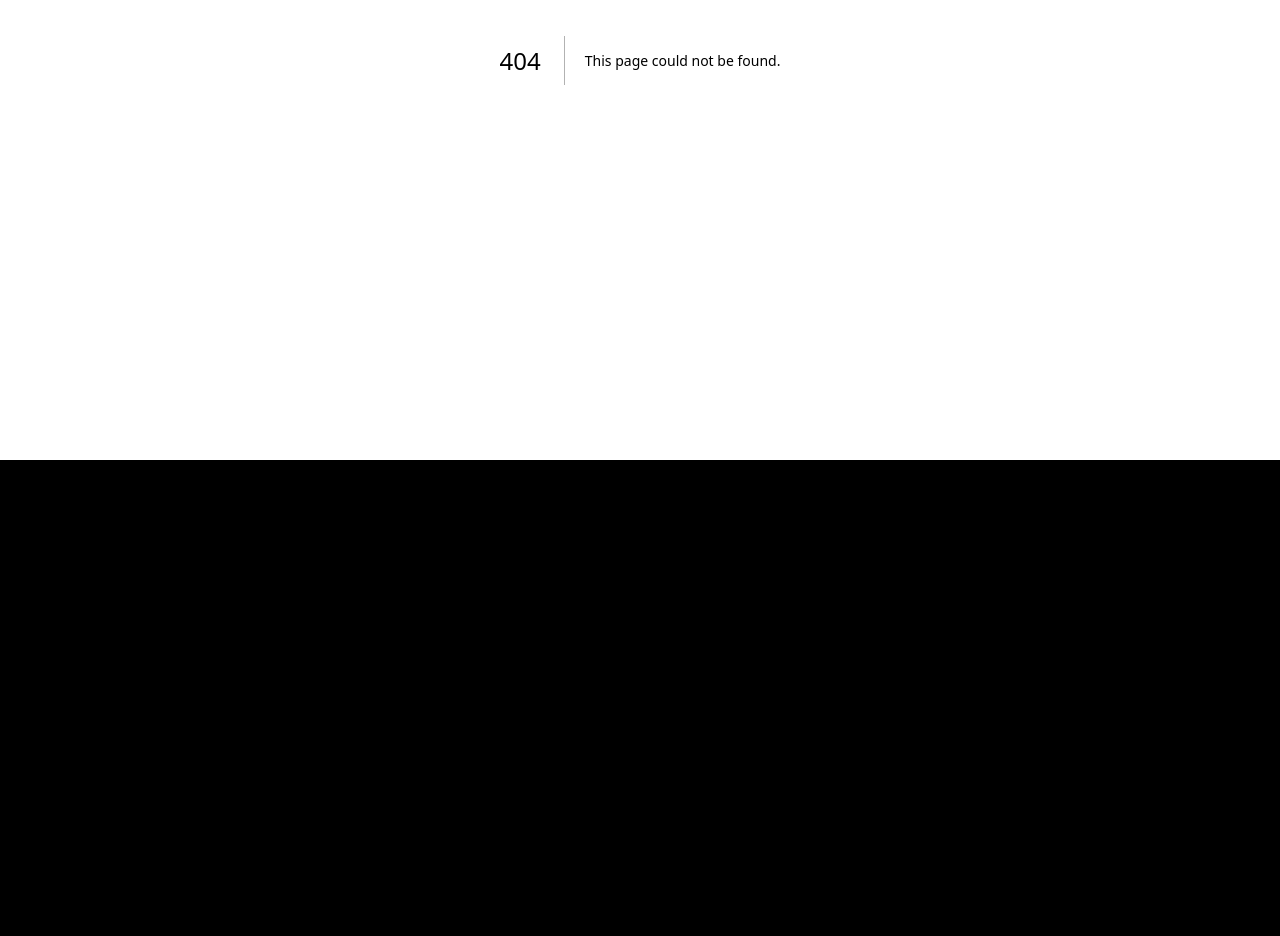
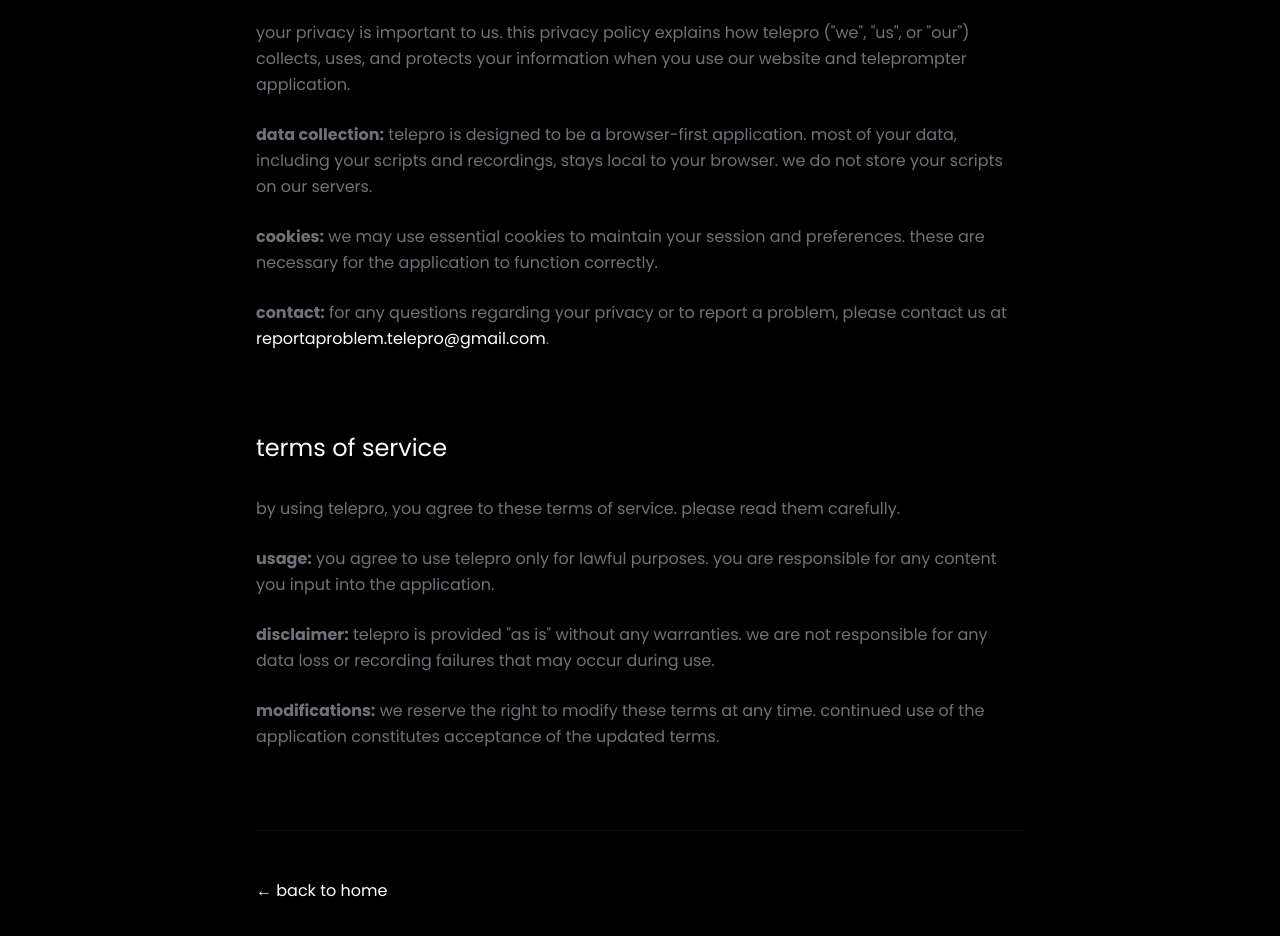
Before and after one commit to kelvinmaina01/Telepro, a Next.js app: page /legal in a window 1280 px wide. Before the commit this address had no page. Shown: the part 340-1276 px from the top of the page. Before the commit the page ends 800 px from the top, so only its background shows below. Built offline with nearby package versions, Linux system fonts and the light colour scheme.

Commit message:
feat: unified legal page and social icons, fixed scrolling and interaction

```diff
--- a/src/app/globals.css
+++ b/src/app/globals.css
@@ -16,21 +16,28 @@
   padding: 0;
 }
 
-html,
+html {
+  height: auto !important;
+  overflow-y: auto !important;
+}
+
 body {
+  min-height: 100vh;
   background-color: #000;
   color: rgb(var(--foreground-rgb));
   font-family: var(--font-poppins);
+  overflow-y: auto !important;
+  position: relative;
 }
 
-/* Force default arrow cursor on all interactive elements as requested */
+/* Reverting to standard pointer cursor for buttons and links as clarified */
 a,
 button,
 [role="button"],
 input[type="submit"],
 input[type="button"],
 .cursor-pointer {
-  cursor: default !important;
+  cursor: pointer !important;
 }
 
 /* Hide scrollbar for Chrome, Safari and Opera */
--- /dev/null
+++ b/src/app/legal/page.tsx
@@ -0,0 +1,68 @@
+"use client";
+
+import React from "react";
+import Link from "next/link";
+import { Navbar } from "@/components/landing/Navbar";
+import { Footer } from "@/components/landing/Footer";
+
+export default function LegalPage() {
+    return (
+        <div className="bg-black min-h-screen text-white selection:bg-white selection:text-black scroll-smooth">
+            <Navbar />
+
+            <main className="pt-40 pb-32 px-6">
+                <div className="max-w-3xl mx-auto">
+                    <h1 className="text-5xl md:text-7xl font-normal tracking-tighter text-white mb-16 lowercase">legal</h1>
+
+                    <div className="space-y-20">
+                        {/* Privacy Policy */}
+                        <section id="privacy">
+                            <h2 className="text-2xl font-normal text-white mb-8 lowercase">privacy policy</h2>
+                            <div className="space-y-6 text-zinc-500 font-normal leading-relaxed lowercase">
+                                <p>
+                                    your privacy is important to us. this privacy policy explains how telepro ("we", "us", or "our") collects, uses, and protects your information when you use our website and teleprompter application.
+                                </p>
+                                <p>
+                                    <strong>data collection:</strong> telepro is designed to be a browser-first application. most of your data, including your scripts and recordings, stays local to your browser. we do not store your scripts on our servers.
+                                </p>
+                                <p>
+                                    <strong>cookies:</strong> we may use essential cookies to maintain your session and preferences. these are necessary for the application to function correctly.
+                                </p>
+                                <p>
+                                    <strong>contact:</strong> for any questions regarding your privacy or to report a problem, please contact us at <a href="mailto:reportaproblem.telepro@gmail.com" className="text-white hover:underline">reportaproblem.telepro@gmail.com</a>.
+                                </p>
+                            </div>
+                        </section>
+
+                        {/* Terms of Service */}
+                        <section id="terms">
+                            <h2 className="text-2xl font-normal text-white mb-8 lowercase">terms of service</h2>
+                            <div className="space-y-6 text-zinc-500 font-normal leading-relaxed lowercase">
+                                <p>
+                                    by using telepro, you agree to these terms of service. please read them carefully.
+                                </p>
+                                <p>
+                                    <strong>usage:</strong> you agree to use telepro only for lawful purposes. you are responsible for any content you input into the application.
+                                </p>
+                                <p>
+                                    <strong>disclaimer:</strong> telepro is provided "as is" without any warranties. we are not responsible for any data loss or recording failures that may occur during use.
+                                </p>
+                                <p>
+                                    <strong>modifications:</strong> we reserve the right to modify these terms at any time. continued use of the application constitutes acceptance of the updated terms.
+                                </p>
+                            </div>
+                        </section>
+                    </div>
+
+                    <div className="mt-20 pt-12 border-t border-white/5">
+                        <Link href="/" className="text-white hover:text-zinc-400 transition-colors lowercase">
+                            &larr; back to home
+                        </Link>
+                    </div>
+                </div>
+            </main>
+
+            <Footer />
+        </div>
+    );
+}
--- a/src/components/landing/Footer.tsx
+++ b/src/components/landing/Footer.tsx
@@ -19,9 +19,24 @@
                 </p>
 
                 <div className="flex items-center gap-8">
-                    <Link href="#" className="text-sm font-normal text-zinc-500 hover:text-white transition-colors lowercase">twitter</Link>
-                    <Link href="#" className="text-sm font-normal text-zinc-500 hover:text-white transition-colors lowercase">privacy</Link>
-                    <Link href="#" className="text-sm font-normal text-zinc-500 hover:text-white transition-colors lowercase">terms</Link>
+                    {/* Socials */}
+                    <div className="flex items-center gap-4 border-r border-white/10 pr-8 mr-8">
+                        <Link href="#" className="w-8 h-8 rounded-lg bg-zinc-900 flex items-center justify-center text-zinc-500 hover:text-white hover:bg-zinc-800 transition-all">
+                            <svg className="w-4 h-4" fill="currentColor" viewBox="0 0 24 24">
+                                <path d="M23.953 4.57a10 10 0 01-2.825.775 4.958 4.958 0 002.163-2.723c-.951.555-2.005.959-3.127 1.184a4.92 4.92 0 00-8.384 4.482C7.69 8.095 4.067 6.13 1.64 3.162a4.822 4.822 0 00-.666 2.475c0 1.71.87 3.213 2.188 4.096a4.904 4.904 0 01-2.228-.616v.06a4.923 4.923 0 003.946 4.84 4.996 4.996 0 01-2.212.085 4.936 4.936 0 004.604 3.417 9.867 9.867 0 01-6.102 2.105c-.39 0-.779-.023-1.17-.067a13.995 13.995 0 007.557 2.209c9.053 0 13.998-7.496 13.998-13.985 0-.21 0-.42-.015-.63A9.935 9.935 0 0024 4.59z" />
+                            </svg>
+                        </Link>
+                        <Link href="#" className="w-8 h-8 rounded-lg bg-zinc-900 flex items-center justify-center text-zinc-500 hover:text-white hover:bg-zinc-800 transition-all">
+                            <svg className="w-4 h-4" fill="currentColor" viewBox="0 0 24 24">
+                                <path d="M19 0h-14c-2.761 0-5 2.239-5 5v14c0 2.761 2.239 5 5 5h14c2.761 0 5-2.239 5-5v-14c0-2.761-2.239-5-5-5zm-11 19h-3v-11h3v11zm-1.5-12.268c-.966 0-1.75-.79-1.75-1.764s.784-1.764 1.75-1.764 1.75.79 1.75 1.764-.783 1.764-1.75 1.764zm13.5 12.268h-3v-5.604c0-3.368-4-3.113-4 0v5.604h-3v-11h3v1.765c1.396-2.586 7-2.777 7 2.476v6.759z" />
+                            </svg>
+                        </Link>
+                    </div>
+
+                    <div className="flex items-center gap-8">
+                        <Link href="/legal#privacy" className="text-sm font-normal text-zinc-500 hover:text-white transition-colors lowercase">privacy</Link>
+                        <Link href="/legal#terms" className="text-sm font-normal text-zinc-500 hover:text-white transition-colors lowercase">terms</Link>
+                    </div>
                 </div>
             </div>
         </footer>
```
